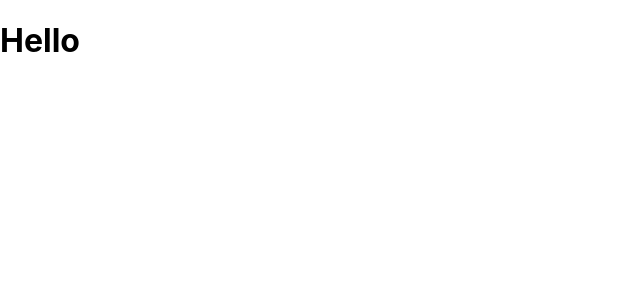
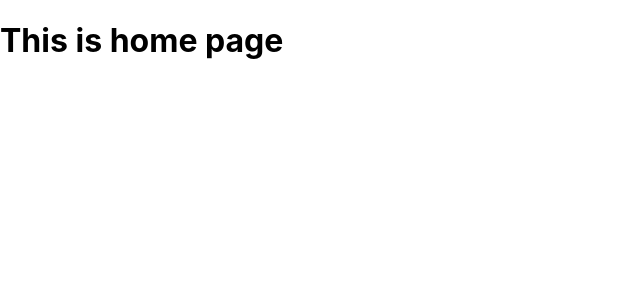
Before and after one commit to shivapasunuri/box-office, a React (Create React App) app: page / in a window 1280 px wide. Shown: the top 300 px of the page, without its empty margins (0-640 px from the left). Built offline with nearby package versions, Linux system fonts and the light colour scheme.

Commit message:
Added react-router

```diff
--- a/package.json
+++ b/package.json
@@ -5,6 +5,8 @@
     "@testing-library/user-event": "^12.8.3",
     "react": "^17.0.2",
     "react-dom": "^17.0.2",
+    "react-router": "^6.2.1",
+    "react-router-dom": "^5.2.0",
     "react-scripts": "5.0.0",
     "web-vitals": "^0.2.4",
     "workbox-background-sync": "^5.1.4",
--- a/src/App.js
+++ /dev/null
@@ -1,11 +0,0 @@
-import React from "react";
-
-function App() {
-  return (
-    <div className="App">
-      <h1>Hello</h1>
-    </div>
-  );
-}
-
-export default App;
--- /dev/null
+++ b/src/App.jsx
@@ -0,0 +1,18 @@
+import React from "react";
+import { Switch, Route } from "react-router-dom";
+
+function App() {
+  return (
+    <Switch>
+      <Route exact path="/">
+        <h1>This is home page</h1>
+      </Route>
+      <Route exact path="/stareda">
+        This is stared page
+      </Route>
+      <Route>404 not found</Route>
+    </Switch>
+  );
+}
+
+export default App;
--- a/src/index.js
+++ b/src/index.js
@@ -1,10 +1,16 @@
 import React from "react";
 import ReactDOM from "react-dom";
+import { BrowserRouter } from "react-router-dom";
 import "./index.css";
 import App from "./App";
 import * as serviceWorkerRegistration from "./serviceWorkerRegistration";
 
-ReactDOM.render(<App />, document.getElementById("root"));
+ReactDOM.render(
+  <BrowserRouter>
+    <App />
+  </BrowserRouter>,
+  document.getElementById("root")
+);
 
 // If you want your app to work offline and load faster, you can change
 // unregister() to register() below. Note this comes with some pitfalls.
```
Also changed, not shown: 1 other file (tests, documents, lock files or other folders).
